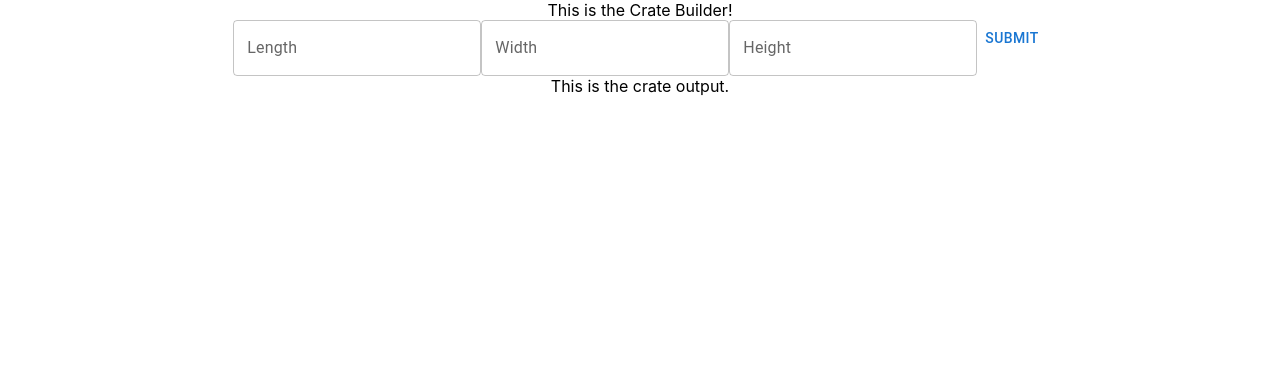
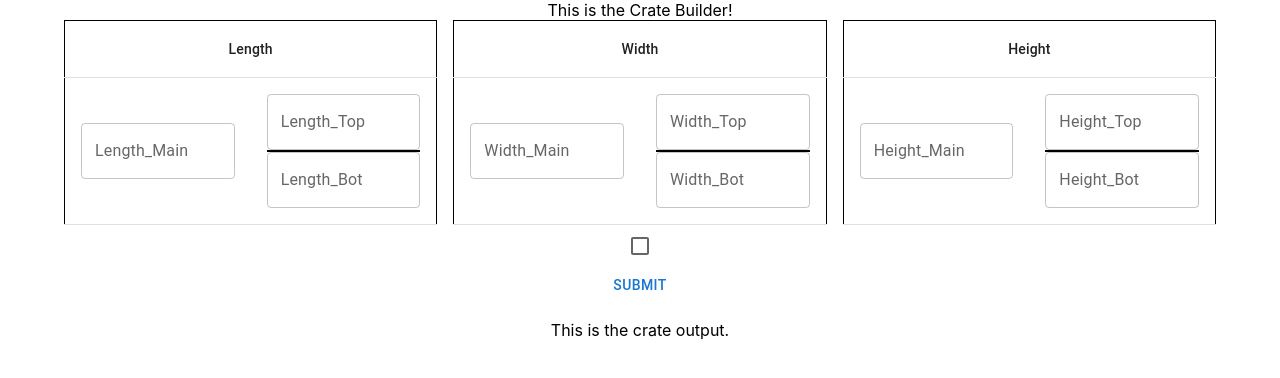
Before and after one commit to KKlob/CrateBuilder, a React (Create React App) app: page / in a window 1280 px wide. Shown: the top 378 px of the page. Built offline with nearby package versions, Linux system fonts and the light colour scheme.

Commit message:
Base dims_form built with reactive UI. Need to write Yup validation.

```diff
--- a/src/App.js
+++ b/src/App.js
@@ -1,15 +1,22 @@
 import './App.css';
 import DimsForm from './components/dims_form';
 import CrateOutput from './components/crate_output';
+import { Grid, Container } from '@mui/material';
 
 function App() {
   return (
     <div className="App">
-      This is the Crate Builder!
-
-      <DimsForm />
-
-      <CrateOutput />
+      <Container>
+        This is the Crate Builder!
+        <Grid container spacing={2} align="">
+          <Grid item xs={12}>
+            <DimsForm />
+          </Grid>
+          <Grid item xs={12}>
+            <CrateOutput />
+          </Grid>
+        </Grid>
+      </Container>
     </div>
   );
 }
--- a/src/components/dims_form.js
+++ b/src/components/dims_form.js
@@ -1,13 +1,21 @@
-import { TextField } from "@mui/material";
+import { Box, Grid, TextField, Table, TableHead, TableBody, TableRow, TableCell, Stack, Checkbox } from "@mui/material";
 import { Button } from "@mui/material";
 import { useFormik } from "formik";
+import { Container } from "react-bootstrap";
 
 function DimsForm() {
     const formik = useFormik({
         initialValues: {
-            length: '',
-            width: '',
-            height: ''
+            lm: '',
+            lt: '',
+            lb: '',
+            wm: '',
+            wt: '',
+            wb: '',
+            hm: '',
+            ht: '',
+            hb: '',
+            weight: false
         },
         onSubmit: values => {
             console.log(values);
@@ -17,12 +25,94 @@ function DimsForm() {
     return (
         <div id="DimsForm">
             <form onSubmit={formik.handleSubmit}>
-                <TextField id="length" name="length" label="Length" value={formik.values.length} onChange={formik.handleChange} />
-                <TextField id="width" name="width" label="Width" value={formik.values.width} onChange={formik.handleChange} />
-                <TextField id="height" name="height" label="Height" value={formik.values.height} onChange={formik.handleChange} />
-                <Button type="submit">Submit</Button>
-            </form>
-        </div>
+                <Grid container spacing={2}>
+                    <Grid item xs={12} sm={4}>
+                        <Container>
+                            <Table sx={{ border: "1px solid black" }}>
+                                <TableHead>
+                                    <TableRow>
+                                        <TableCell align="center" colSpan={2}>
+                                            Length
+                                        </TableCell>
+                                    </TableRow>
+                                </TableHead>
+                                <TableBody>
+                                    <TableRow>
+                                        <TableCell align="right">
+                                            <TextField id="lm" name="lm" label="Length_Main" value={formik.values.lm} onChange={formik.handleChange} />
+                                        </TableCell>
+                                        <TableCell align="left">
+                                            <Stack spacing={0}>
+                                                <TextField id="lt" name="lt" label="Length_Top" sx={{ borderBottom: "1px solid black" }} value={formik.values.lt} onChange={formik.handleChange} />
+                                                <TextField id="lb" name="lb" label="Length_Bot" sx={{ borderTop: "1px solid black" }} value={formik.values.lb} onChange={formik.handleChange} />
+                                            </Stack>
+                                        </TableCell>
+                                    </TableRow>
+                                </TableBody>
+                            </Table>
+                        </Container>
+                    </Grid>
+                    <Grid item xs={12} sm={4}>
+                        <Container>
+                            <Table sx={{ border: "1px solid black" }}>
+                                <TableHead>
+                                    <TableRow>
+                                        <TableCell align="center" colSpan={2}>
+                                            Width
+                                        </TableCell>
+                                    </TableRow>
+                                </TableHead>
+                                <TableBody>
+                                    <TableRow>
+                                        <TableCell align="right">
+                                            <TextField id="wm" name="wm" label="Width_Main" value={formik.values.wm} onChange={formik.handleChange} />
+                                        </TableCell>
+                                        <TableCell align="left">
+                                            <Stack spacing={0}>
+                                                <TextField id="wt" name="wt" label="Width_Top" sx={{ borderBottom: "1px solid black" }} value={formik.values.wt} onChange={formik.handleChange} />
+                                                <TextField id="wb" name="wb" label="Width_Bot" sx={{ borderTop: "1px solid black" }} value={formik.values.wb} onChange={formik.handleChange} />
+                                            </Stack>
+                                        </TableCell>
+                                    </TableRow>
+                                </TableBody>
+                            </Table>
+                        </Container>
+                    </Grid>
+                    <Grid item xs={12} sm={4}>
+                        <Container>
+                            <Table sx={{ border: "1px solid black" }}>
+                                <TableHead>
+                                    <TableRow>
+                                        <TableCell align="center" colSpan={2}>
+                                            Height
+                                        </TableCell>
+                                    </TableRow>
+                                </TableHead>
+                                <TableBody>
+                                    <TableRow>
+                                        <TableCell align="right">
+                                            <TextField id="hm" name="hm" label="Height_Main" value={formik.values.hm} onChange={formik.handleChange} />
+                                        </TableCell>
+                                        <TableCell align="left">
+                                            <Stack spacing={0}>
+                                                <TextField id="ht" name="ht" label="Height_Top" sx={{ borderBottom: "1px solid black" }} value={formik.values.ht} onChange={formik.handleChange} />
+                                                <TextField id="hb" name="hb" label="Height_Bot" sx={{ borderTop: "1px solid black" }} value={formik.values.hb} onChange={formik.handleChange} />
+                                            </Stack>
+                                        </TableCell>
+                                    </TableRow>
+                                </TableBody>
+                            </Table>
+                        </Container>
+                    </Grid>
+                </Grid>
+                <Box>
+                    <Checkbox id="weight" name="weight" label="Weight over 300 lbs?" value={formik.values.weight} onChange={formik.handleChange} />
+                </Box>
+                <Box>
+                    <Button type="submit">Submit</Button>
+                </Box>
+            </form >
+        </div >
     )
 }
 
```
Also changed, not shown: 1 other file (tests, documents, lock files or other folders).
